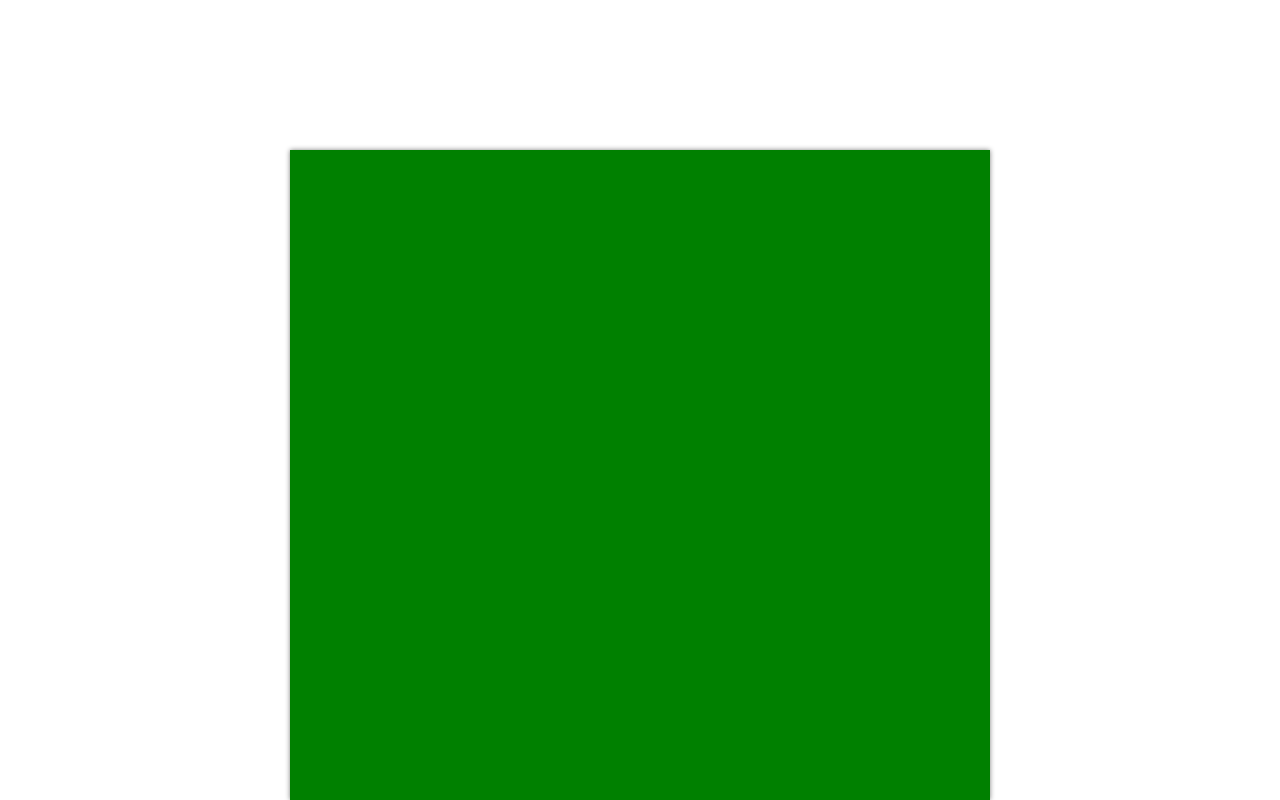
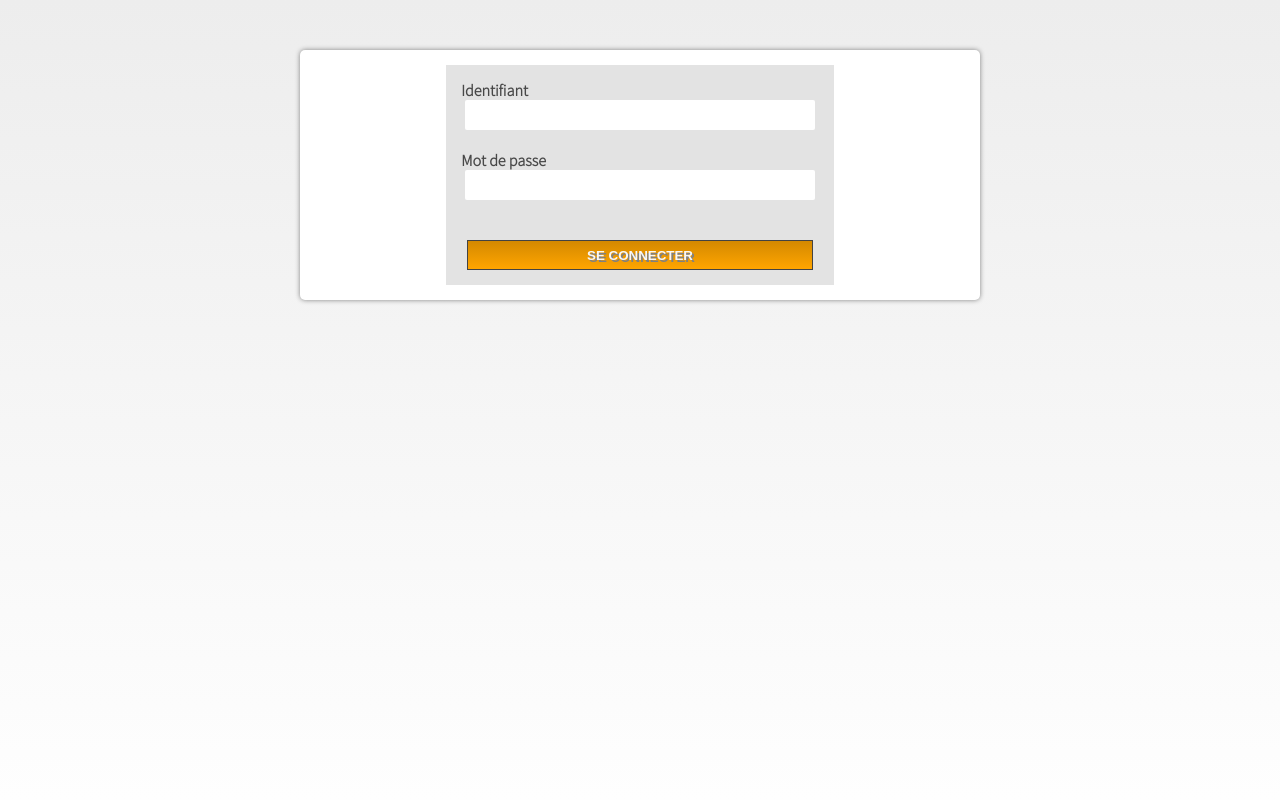
Before and after one commit to AntoninS/H2I, a PHP site: page /connexion.php in a window 1280 px wide. Run offline with PHP 8.4, Linux system fonts and the light colour scheme.

Commit message:
connexion refonte

```diff
--- a/DATA/Site/connexion.php
+++ b/DATA/Site/connexion.php
@@ -1,26 +1,36 @@
+
 <!doctype html >
 <html >
 
 <head>
-		<title>Connexion</title>
-		<meta http-equiv="content-type" content="text/html; charset=utf-8" />
+	<title>H2I Connexion</title>
+	<?php include('./includes/head.php'); ?>
 	<link href="./style/connexion.css" media="all" rel="stylesheet " type="text/css" />
-		<script type="text/javascript" src="./scripts/jquery-1.12.3.js"></script>
-
-		<meta name="language" content="fr" />
-
 </head>
 
 
-	<body>
 
 
+
+	<body>
+	<div id="warpper">
+
 		<div id="boxLogin">
+			<div id="WarpperForm">
+			<form method ="post" >
+				<label>Identifiant</label>
+				<input name="identifiant" size="20" maxlength="20" type="text" required=""/><br>
+				<label>Mot de passe</label>
+				<input name="identifiant" size="20" maxlength="55" type="password" required=""/>
+
+				<button>SE CONNECTER</button>
+			</form>
+			</div>
 		</div>
 
 
 
-
+	</div>
 	</body>
 
 </html>
--- a/DATA/Site/cours.php
+++ b/DATA/Site/cours.php
@@ -1,7 +1,11 @@
 <!doctype html >
 <html >
 
+<head>
+	<title>H2I Cours</title>
 	<?php include('./includes/head.php'); ?>
+	<link href="./style/cours.css" media="all" rel="stylesheet " type="text/css" />
+</head>
 
 	<body>
 
--- a/DATA/Site/includes/head.php
+++ b/DATA/Site/includes/head.php
@@ -1,11 +1,7 @@
-	<head>
-		<title>Projet tuteuré</title>
+
 		<meta http-equiv="content-type" content="text/html; charset=utf-8" />
 		<meta name="language" content="fr" />
 		<link href="./style/header.css" media="all" rel="stylesheet " type="text/css" />
 		<link href="./style/footer.css" media="all" rel="stylesheet " type="text/css" />
 		<link href="./style/globalcss.css" media="all" rel="stylesheet " type="text/css" />
-		<link href="./style/index.css" media="all" rel="stylesheet " type="text/css" />
 		<script type="text/javascript" src="./scripts/jquery-1.12.3.js"></script>
-
-	</head>
--- a/DATA/Site/index.php
+++ b/DATA/Site/index.php
@@ -1,7 +1,11 @@
 <!doctype html >
 <html >
 
+<head>
+	<title>H2I</title>
 	<?php include('./includes/head.php'); ?>
+	<link href="./style/index.css" media="all" rel="stylesheet " type="text/css" />
+</head>
 
 	<body>
 
--- a/DATA/Site/style/connexion.css
+++ b/DATA/Site/style/connexion.css
@@ -1,18 +1,66 @@
-html,
-body {
-	margin:0;
-	padding:0;
-	font-family:SourceSansProRegular;
-	font-style: normal;
-}
+
+
 
 #boxLogin
 {
-	width:700px;
-	height:650px;
+	width:650px;
 	margin:auto;
-	margin-top:150px ;
+	margin-top:50px ;
+	height: ;
 	margin-bottom:0px;
+	padding: 15px;
 	box-shadow:0px 0px 5px 0px grey;
-	background:green;
+	border-radius: 5px;
+	background:white;
 }
+
+#WarpperForm
+{
+	padding:15px;
+	margin: auto;
+	width:55%;
+	background: #e3e3e3;
+}
+
+form
+{
+	display:block;
+	margin: auto;
+	width: 100%;
+	overflow: hidden;
+}
+label {
+  width: 110px;
+  display: block;
+  vertical-align: bottom;
+	line-height: :10px;
+	font-weight: bold;
+	color: #484848;
+	text-align: left;
+
+}
+input
+{
+	margin-bottom: 20px;
+	padding:5px;
+	width:95%;
+	font-size: 14px;
+	height:20px;
+	border: none;
+	border-radius: 2px;
+
+}
+button
+{
+	display: block;
+	margin: auto;
+	margin-top: 20px;
+	height: 30px;
+	width: 97%;
+	font-weight: 600;
+	color: #f7f7f7;
+	text-shadow: 2px 2px grey;
+	border: 1px solid #434343;
+ background: linear-gradient(#d48900	, #FFA500) ;
+ cursor: pointer;
+}
--- a/DATA/Site/style/footer.css
+++ b/DATA/Site/style/footer.css
@@ -15,7 +15,7 @@
 	font-size:9pt;
 	font-weight: 400;
 	color:#403e3f/*#DCDCDC*/;
-	box-shadow: 2px 0px 2px 0px grey ;
+	box-shadow: 0px 0px 5px 2px #cacaca ;
 }
 /*conteneur*/
 #inside-footer
--- a/DATA/Site/style/globalcss.css
+++ b/DATA/Site/style/globalcss.css
@@ -2,21 +2,29 @@
 @font-face    {font-family : 'SourceSansProSemiBold'; src : url('../fonts/SourceSansPro-Semibold.ttf');}
 @font-face    {font-family : 'SourceSansProLight'; src : url('../fonts/SourceSansPro-light.ttf');}
 
-html,
-body {
+html
+{
+	min-height:100%;
+}
+
+body
+{
 	margin:0;
 	padding:0;
 	font-family:SourceSansProRegular;
 	font-style: normal;
-	background: linear-gradient(#ffffff, #ffffff) ;
+	background: linear-gradient(#ededed, #fefefe) ;
+	background-repeat: no-repeat;
+	min-height: 100%;
 }
 a {text-decoration: none;}
 #warpper
 {
 	font-family:SourceSansProLight;
-	margin-top:0px;
-	position:relative;
+	margin:0px;
+	padding: 0;
 	text-align:center;
+	min-height: 100%;
 }
 
 /*quand taille reduite*/
--- a/DATA/Site/style/index.css
+++ b/DATA/Site/style/index.css
@@ -73,12 +73,13 @@
 	font-weight:400;
 	background: #f6f6f6;
 	width:100%;
-	color:#434343;
+	color:#5d5d5d;
 	margin:auto;
 	margin-bottom:0px;
 	line-height:40px;
 	border-radius:1px 1px 1px 1px;
 	cursor:pointer;
+	font-weight: bold;
 }
 
 
```
Also changed, not shown: DATA/Site/forum.php (+14 -0 lines). Lines whose indentation alone changed are shown as unchanged.
